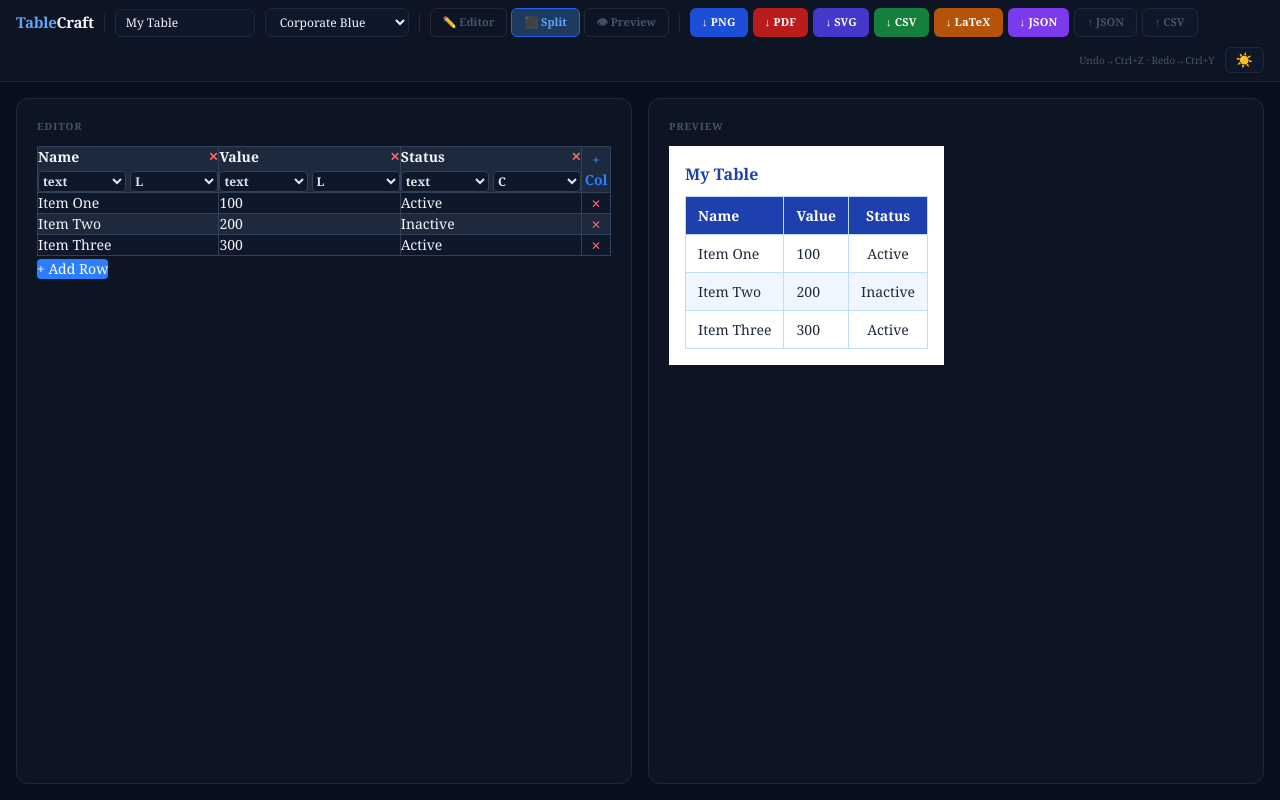
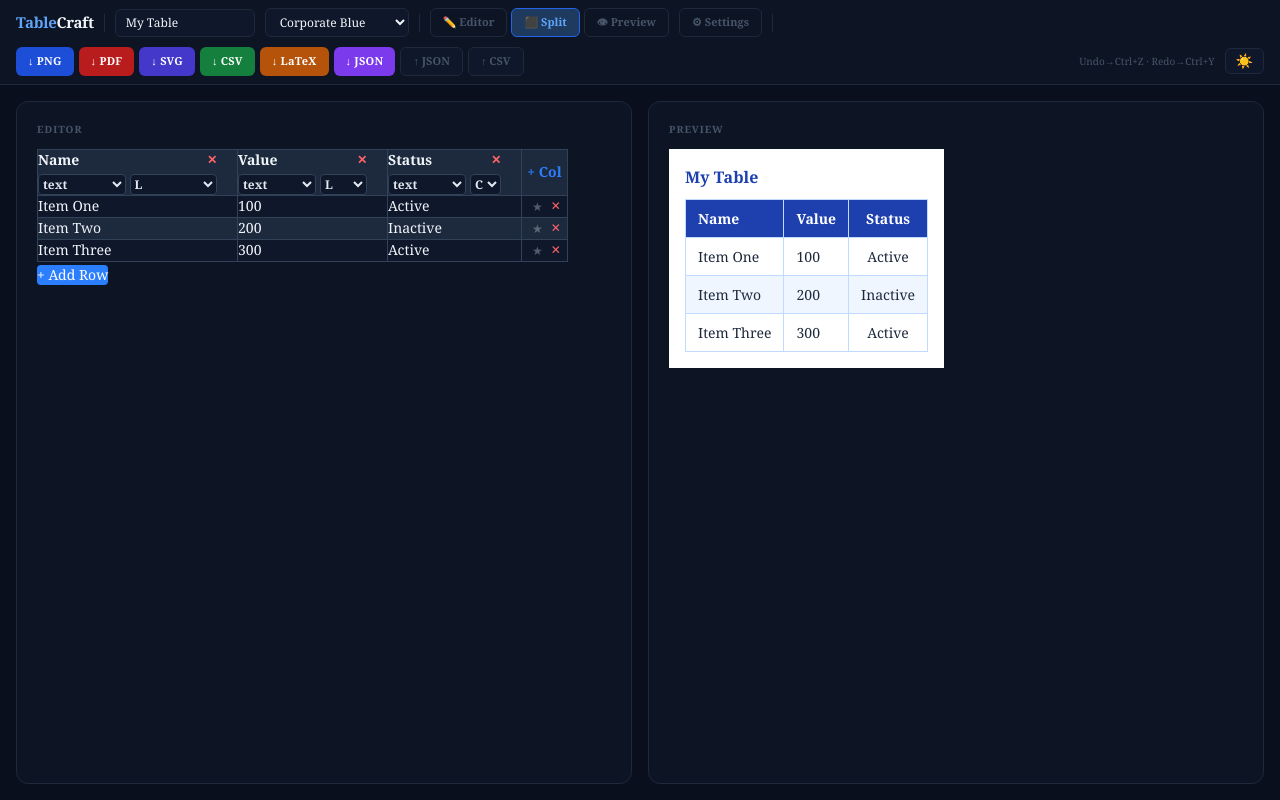
Before and after one commit to Hrxander-T/TableCraft, a React (Vite) app: page / in a window 1280 px wide. Both pictures are taken after a click on the button "Launch TableCraft →". Built offline with nearby package versions, Linux system fonts and the light colour scheme.

Commit message:
feat: phase 5 — settings panel, row highlighting, column resizing

```diff
--- a/src/components/editor/TableEditor.tsx
+++ b/src/components/editor/TableEditor.tsx
@@ -1,5 +1,6 @@
 import { useTableStore } from "../../store/tableStore";
 import { useUIStore } from "../../store/uiStore";
+import { useColumnResize } from '../../hooks/useColumnResize'
 import type { ColumnType, Alignment } from "../../types";
 
 // --- Options ---
@@ -14,6 +15,36 @@ const TYPES: ColumnType[] = [
 
 const ALIGNS: Alignment[] = ["left", "center", "right"];
 
+// --- Resizable column header ---
+function ResizableTh({ col, isDark, children }: {
+  col: { id: string; width: number }
+  isDark: boolean
+  children: React.ReactNode
+}) {
+  const { onMouseDown } = useColumnResize(col.id, col.width)
+
+  return (
+    <th
+      style={{ width: col.width, minWidth: col.width, position: 'relative' }}
+      className={`border p-0 ${isDark ? 'border-slate-700 bg-slate-800' : 'border-gray-300 bg-gray-100'}`}
+    >
+      {children}
+      {/* --- Resize handle --- */}
+      <div
+        onMouseDown={onMouseDown}
+        style={{
+          position: 'absolute', right: 0, top: 0, bottom: 0,
+          width: 6, cursor: 'col-resize',
+          background: 'transparent',
+          transition: 'background 0.15s',
+        }}
+        onMouseEnter={(e) => (e.currentTarget.style.background = '#2563eb88')}
+        onMouseLeave={(e) => (e.currentTarget.style.background = 'transparent')}
+      />
+    </th>
+  )
+}
+
 export default function TableEditor() {
   const {
     columns,
@@ -26,6 +57,7 @@ export default function TableEditor() {
     removeRow,
     addColumn,
     removeColumn,
+    toggleRowHighlight
   } = useTableStore();
 
   const isDark = useUIStore((s) => s.colorMode === "dark");
@@ -50,12 +82,9 @@ export default function TableEditor() {
         <thead>
           <tr>
             {columns.map((col) => (
-              <th
-                key={col.id}
-                className={`border p-0 min-w-35 ${theme.border} ${theme.headerBg}`}
-              >
-                <div className="flex flex-col gap-1 px-2 py-1">
+              <ResizableTh key={col.id} col={col} isDark={isDark}>
 
+                <div className="flex flex-col gap-1 px-2 py-1" style={{ paddingRight: 20 }}>
                   {/* Label */}
                   <div className="flex items-center gap-1">
                     <input
@@ -67,7 +96,7 @@ export default function TableEditor() {
                     />
                     <button
                       onClick={() => removeColumn(col.id)}
-                      className="text-red-400 hover:text-red-600 text-xs"
+                      className="text-red-400 hover:text-red-600 text-xs "
                     >
                       ✕
                     </button>
@@ -104,7 +133,7 @@ export default function TableEditor() {
                     </select>
                   </div>
                 </div>
-              </th>
+              </ResizableTh>
             ))}
 
             {/* Add column */}
@@ -140,16 +169,29 @@ export default function TableEditor() {
               ))}
 
               {/* Delete row */}
-              <td
-                className={`border px-2 py-1 text-center ${theme.borderSoft}`}
-              >
+              <td className={`border px-2 py-1 text-center ${theme.borderSoft}`}>
+                {/* Highlights Row  */}
+                <div style={{ display: 'flex', gap: 4, padding: '0 6px' }}>
+                  <button
+                    onClick={() => toggleRowHighlight(row.id)}
+                    title="Highlight row"
+                    style={{
+                      background: 'none', border: 'none', cursor: 'pointer',
+                      fontSize: 12, opacity: row.highlighted ? 1 : 0.3,
+                      padding: '2px 4px',
+                    }}
+                  >★</button>
+                  {/* Deletes Row  */}
                   <button
                     onClick={() => removeRow(row.id)}
                     className="text-red-400 hover:text-red-600 text-xs"
                   >
                     ✕
                   </button>
+                </div>
               </td>
+
+
             </tr>
           ))}
         </tbody>
--- /dev/null
+++ b/src/components/panels/SettingsPanel.tsx
@@ -0,0 +1,119 @@
+import { useTableStore } from '../../store/tableStore'
+import type { Padding } from '../../types'
+
+// --- Reusable row layout ---
+function Row({ label, children }: { label: string; children: React.ReactNode }) {
+  return (
+    <div style={{ display: 'flex', alignItems: 'center', justifyContent: 'space-between', gap: 12 }}>
+      <span style={{ fontSize: 12, whiteSpace: 'nowrap' }}>{label}</span>
+      {children}
+    </div>
+  )
+}
+
+// --- Reusable toggle ---
+function Toggle({ value, onChange }: { value: boolean; onChange: (v: boolean) => void }) {
+  return (
+    <button onClick={() => onChange(!value)} style={{
+      width: 36, height: 20, borderRadius: 999, border: 'none',
+      background: value ? '#2563eb' : '#475569',
+      cursor: 'pointer', position: 'relative', transition: 'background 0.2s',
+      flexShrink: 0,
+    }}>
+      <div style={{
+        position: 'absolute', top: 2, left: value ? 18 : 2,
+        width: 16, height: 16, borderRadius: '50%', background: '#fff',
+        transition: 'left 0.2s',
+      }} />
+    </button>
+  )
+}
+
+// --- Reusable select ---
+function Select<T extends string>({ value, options, onChange, c }: {
+  value: T
+  options: { value: T; label: string }[]
+  onChange: (v: T) => void
+  c: { surface2: string; border: string; text: string }
+}) {
+  return (
+    <select value={value} onChange={(e) => onChange(e.target.value as T)} style={{
+      background: c.surface2, border: '1px solid ' + c.border,
+      borderRadius: 6, padding: '3px 8px', fontSize: 12,
+      color: c.text, fontFamily: 'inherit', outline: 'none', cursor: 'pointer',
+    }}>
+      {options.map((o) => <option key={o.value} value={o.value}>{o.label}</option>)}
+    </select>
+  )
+}
+
+// --- Section header ---
+function Section({ label, c }: { label: string; c: { muted: string; border: string } }) {
+  return (
+    <div style={{
+      fontSize: 10, fontWeight: 700, letterSpacing: '0.1em',
+      textTransform: 'uppercase', color: c.muted,
+      borderBottom: '1px solid ' + c.border, paddingBottom: 6, marginBottom: 10,
+    }}>{label}</div>
+  )
+}
+
+const PADDING_OPTIONS: { value: Padding; label: string }[] = [
+  { value: 'compact', label: 'Compact' },
+  { value: 'normal', label: 'Normal' },
+  { value: 'spacious', label: 'Spacious' },
+]
+
+// --- SettingsPanel ---
+export default function SettingsPanel({ c }: {
+  c: { surface2: string; border: string; text: string; muted: string }
+}) {
+  const { settings, updateSettings } = useTableStore()
+
+  return (
+    <div style={{ display: 'flex', flexDirection: 'column', gap: 16, minWidth: 200 }}>
+
+      {/* --- Display --- */}
+      <div>
+        <Section label="Display" c={c} />
+        <div style={{ display: 'flex', flexDirection: 'column', gap: 10 }}>
+          <Row label="Show Header">
+            <Toggle value={settings.showHeader} onChange={(v) => updateSettings({ showHeader: v })} />
+          </Row>
+          <Row label="Alternating Rows">
+            <Toggle value={settings.alternatingRows} onChange={(v) => updateSettings({ alternatingRows: v })} />
+          </Row>
+          <Row label="Show Border">
+            <Toggle value={settings.showBorder} onChange={(v) => updateSettings({ showBorder: v })} />
+          </Row>
+        </div>
+      </div>
+
+      {/* --- Typography --- */}
+      <div>
+        <Section label="Typography" c={c} />
+        <div style={{ display: 'flex', flexDirection: 'column', gap: 10 }}>
+          <Row label="Font Size">
+            <div style={{ display: 'flex', alignItems: 'center', gap: 8 }}>
+              <input
+                type="range" min={10} max={20} value={settings.fontSize}
+                onChange={(e) => updateSettings({ fontSize: Number(e.target.value) })}
+                style={{ width: 80, cursor: 'pointer' }}
+              />
+              <span style={{ fontSize: 12, minWidth: 24 }}>{settings.fontSize}px</span>
+            </div>
+          </Row>
+          <Row label="Padding">
+            <Select
+              value={settings.padding}
+              options={PADDING_OPTIONS}
+              onChange={(v) => updateSettings({ padding: v })}
+              c={c}
+            />
+          </Row>
+        </div>
+      </div>
+
+    </div>
+  )
+}
--- /dev/null
+++ b/src/hooks/useColumnResize.ts
@@ -0,0 +1,31 @@
+import { useRef } from 'react'
+import { useTableStore } from '../store/tableStore'
+
+// --- Hook: drag to resize a column ---
+export function useColumnResize(colId: string, currentWidth: number) {
+  const startX = useRef(0)
+  const startWidth = useRef(0)
+  const updateColumnWidth = useTableStore((s) => s.updateColumnWidth)
+
+  function onMouseDown(e: React.MouseEvent) {
+    e.preventDefault()
+    startX.current = e.clientX
+    startWidth.current = currentWidth
+
+    function onMouseMove(ev: MouseEvent) {
+      const delta = ev.clientX - startX.current
+      const newWidth = Math.max(60, startWidth.current + delta)
+      updateColumnWidth(colId, newWidth)
+    }
+
+    function onMouseUp() {
+      window.removeEventListener('mousemove', onMouseMove)
+      window.removeEventListener('mouseup', onMouseUp)
+    }
+
+    window.addEventListener('mousemove', onMouseMove)
+    window.addEventListener('mouseup', onMouseUp)
+  }
+
+  return { onMouseDown }
+}
--- a/src/pages/App.tsx
+++ b/src/pages/App.tsx
@@ -5,7 +5,7 @@ import { useNavigate } from 'react-router-dom'
 import TableEditor from '../components/editor/TableEditor'
 import TablePreview from '../components/preview/TablePreview'
 import ImportPanel from '../components/panels/ImportPanel'
-
+import SettingsPanel from '../components/panels/SettingsPanel'
 // --- Store ---
 import { useTableStore } from '../store/tableStore'
 import { useHistoryStore } from '../store/historyStore'
@@ -51,7 +51,7 @@ function colors(mode: 'dark' | 'light') {
 }
 
 // --- Export button ---
-function ExportBtn({ label, color, onClick}: {
+function ExportBtn({ label, color, onClick }: {
   label: string; color: string; onClick: () => void
   c: ReturnType<typeof colors>
 }) {
@@ -110,6 +110,7 @@ function PanelLabel({ text, c }: { text: string; c: ReturnType<typeof colors> })
 
 export default function App() {
   const [showImport, setShowImport] = useState(false)
+  const [showSettings, setShowSettings] = useState(false)
   const { title, setTitle, theme, setTheme, columns, rows } = useTableStore()
   const loadState = useTableStore((s) => s.loadState)
   const history = useHistoryStore()
@@ -196,6 +197,16 @@ export default function App() {
           <ViewBtn label="👁 Preview" active={viewMode === 'preview'} onClick={() => setViewMode('preview')} c={c} />
         </div>
 
+        {/* <div style={{ width: 1, height: 18, background: c.border }} /> */}
+        {/* -----Settings Toggle -------- */}
+        <button onClick={() => setShowSettings((v) => !v)} style={{
+          padding: '5px 12px', fontSize: 11, fontWeight: 600, cursor: 'pointer',
+          background: showSettings ? c.accentBg : 'transparent',
+          color: showSettings ? c.accent : c.muted,
+          border: '1px solid ' + (showSettings ? c.accentBorder : c.border),
+          borderRadius: 6, fontFamily: 'inherit',
+        }}>⚙ Settings</button>
+
         <div style={{ width: 1, height: 18, background: c.border }} />
 
         {/* --- Export buttons --- */}
@@ -248,6 +259,15 @@ export default function App() {
           <ImportPanel />
         </div>
       )}
+      {/* -----Settings panel---- */}
+      {showSettings && (
+        <div style={{
+          background: c.surface, borderBottom: '1px solid ' + c.border,
+          padding: '12px 20px', flexShrink: 0,
+        }}>
+          <SettingsPanel c={c} />
+        </div>
+      )}
 
       {/* --- Main area --- */}
       <div style={{
--- a/src/store/tableStore.ts
+++ b/src/store/tableStore.ts
@@ -1,5 +1,5 @@
 import { create } from 'zustand'
-import type { TableState, Column, Row, ColumnType, Alignment } from '../types'
+import type { TableState, Column, Row, ColumnType, Alignment, TableSettings } from '../types'
 import { nanoid } from 'nanoid'
 import { useHistoryStore } from './historyStore'
 
@@ -28,6 +28,9 @@ interface Store extends TableState {
   loadState: (state: TableState) => void
   updateColumnType: (colId: string, type: ColumnType) => void
   updateColumnAlign: (colId: string, align: Alignment) => void
+  updateSettings: (settings: Partial<TableSettings>) => void
+  toggleRowHighlight: (rowId: string) => void
+  updateColumnWidth: (colId: string, width: number) => void
 }
 
 export const useTableStore = create<Store>((set) => ({
@@ -99,6 +102,24 @@ export const useTableStore = create<Store>((set) => ({
     }))
   },
   loadState: (state: TableState) => set({ ...state }),
+
+  updateSettings: (patch) =>
+    set((s) => ({ settings: { ...s.settings, ...patch } })),
+
+  toggleRowHighlight: (rowId) => {
+    snapshot()
+    set((s) => ({
+      rows: s.rows.map((r) =>
+        r.id === rowId ? { ...r, highlighted: !r.highlighted } : r
+      ),
+    }))
+  },
+
+  updateColumnWidth: (colId, width) =>
+    set((s) => ({
+      columns: s.columns.map((c) => (c.id === colId ? { ...c, width } : c)),
+    })),
+
 }))
 
 // --- Helper: save snapshot before mutating ---
```
Lines whose indentation alone changed are shown as unchanged.
